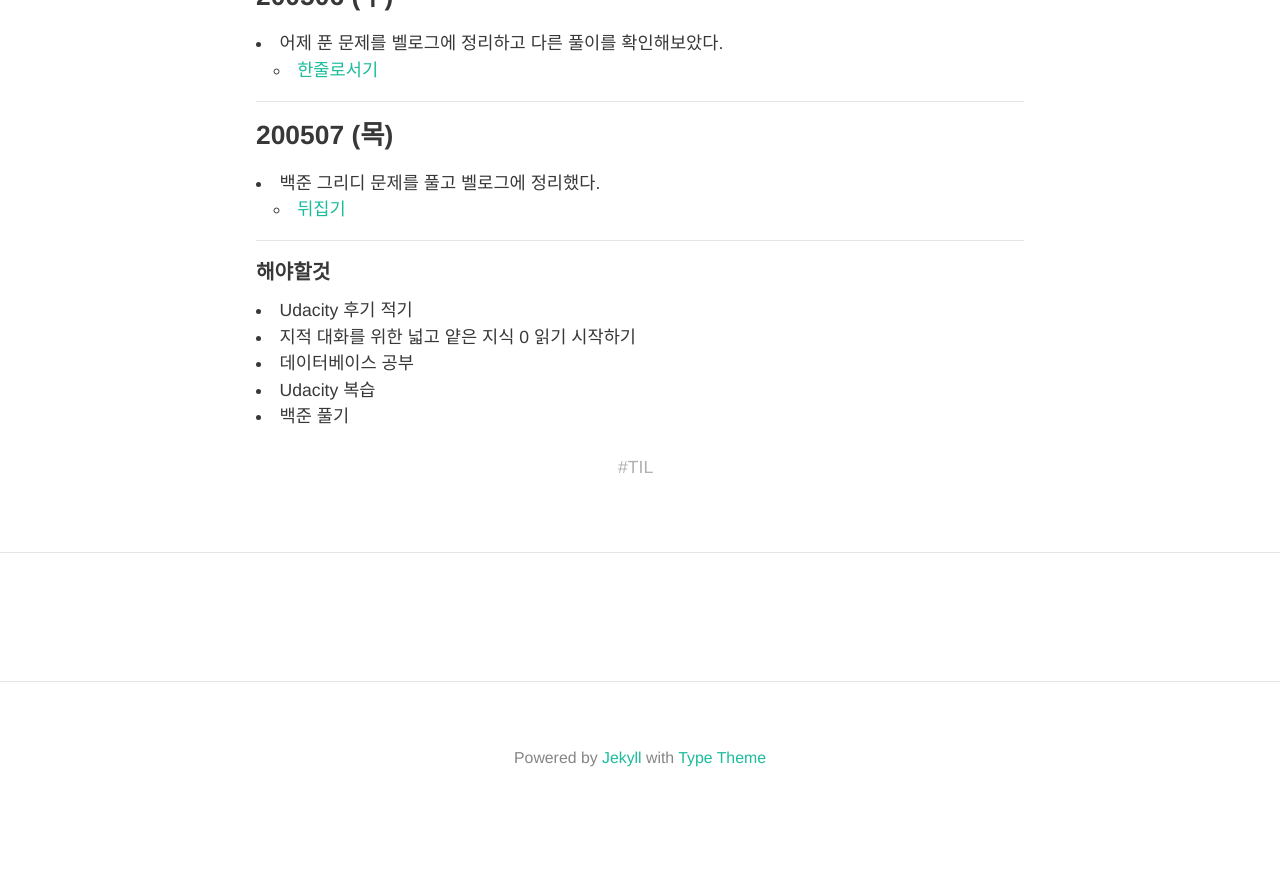
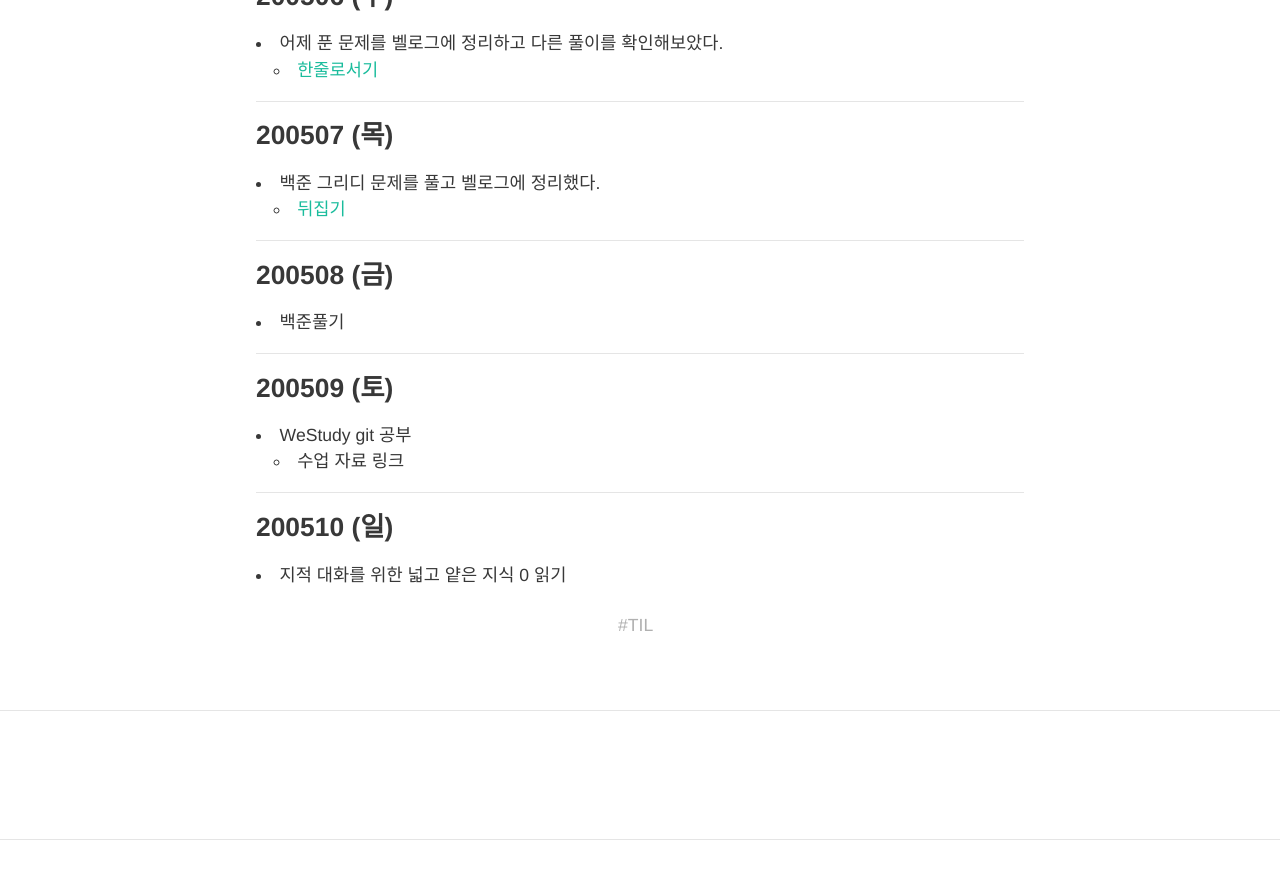
Before and after one commit to HyunlangBan/hyunlangban.github.io, a Jekyll site: the page built from _posts/TIL/2020-05-04-week-til.md, in a window 1280 px wide and 900 px high, scrolled down 1350 px. Shown: the top 879 px of the window. Built offline with Jekyll 4.4.1, drawn with Linux system fonts in a browser that asks for light colours; nearby versions of some CDN libraries; some web fonts are replaced; comment, search, counter and statistics services are not loaded; before the commit the page ends 2184 px from its top, so only the background shows below that.

Commit message:
금, 토, 일 TIL 추가

```diff
--- a/_posts/TIL/2020-05-04-week-til.md
+++ b/_posts/TIL/2020-05-04-week-til.md
@@ -40,9 +40,16 @@ tag: TIL
 
 ---
 
-#### 해야할것
-- Udacity 후기 적기
-- 지적 대화를 위한 넓고 얕은 지식 0 읽기 시작하기
-- 데이터베이스 공부
-- Udacity 복습
-- 백준 풀기
+### 200508 (금)
+- 백준풀기
+
+---
+
+### 200509 (토)
+- WeStudy git 공부
+  - 수업 자료 링크
+
+---
+
+### 200510 (일)
+- 지적 대화를 위한 넓고 얕은 지식 0 읽기
```
